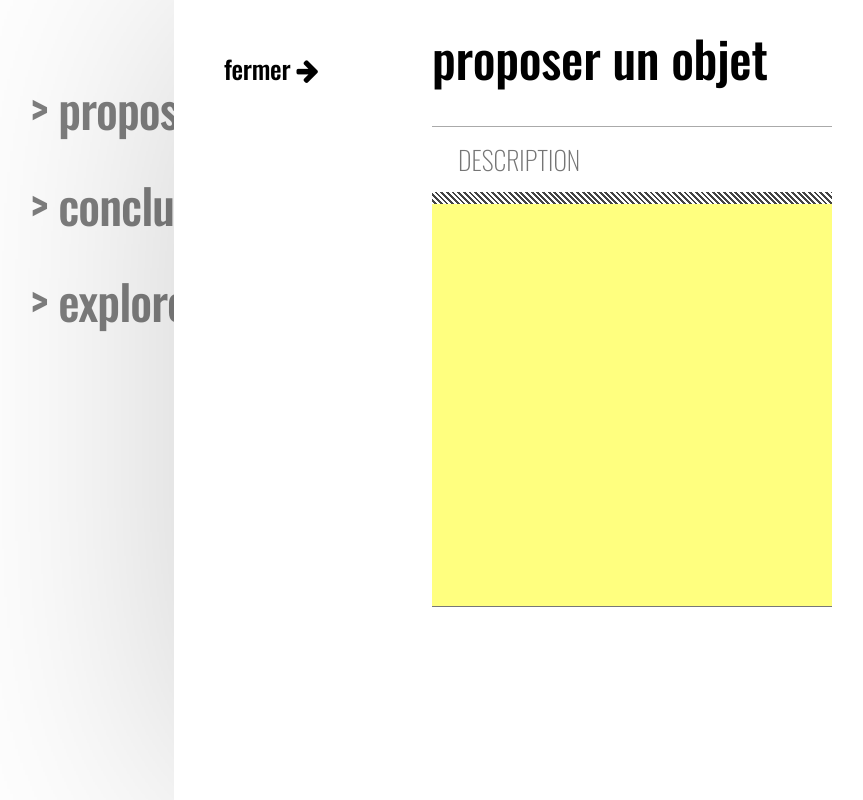
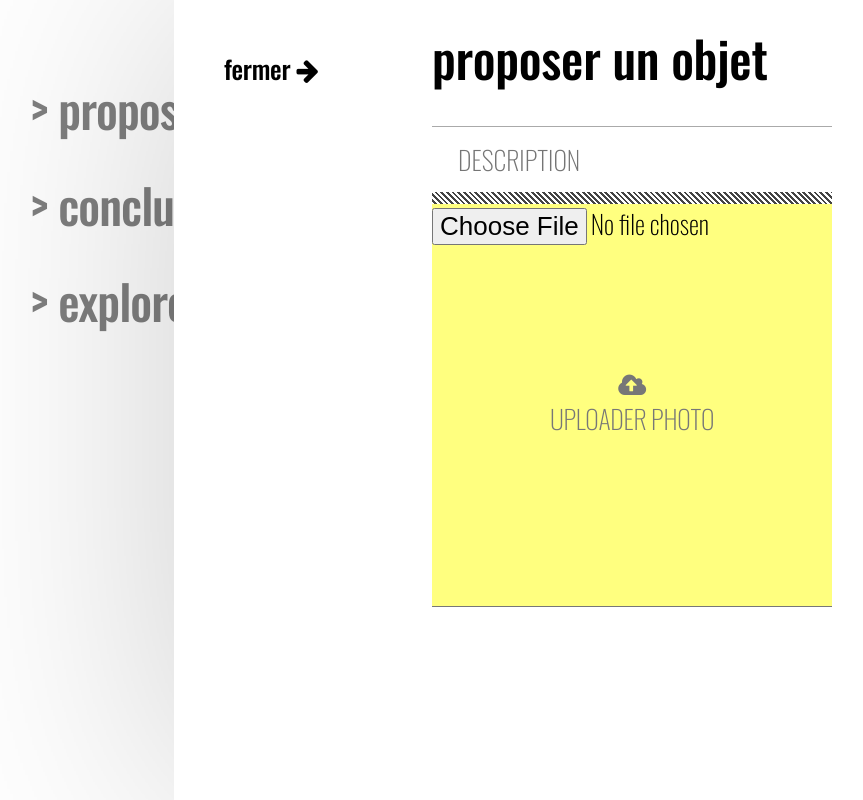
Before and after one commit to OkayX6/Liste, a React app in the folder Liste.Web/: page / in a window 1280 px wide. Shown: the whole page, without its empty margins (18-881 px from the left). Built offline with nearby package versions, Linux system fonts and the light colour scheme.

Commit message:
Broken layout

```diff
--- a/Liste.Web/src/index.css
+++ b/Liste.Web/src/index.css
@@ -181,6 +181,11 @@
     margin-top: 2rem;
     width: 25rem;
     height: 30rem;
+
+    font-family: "Oswald";
+    font-size: 26px;
+    font-weight: 200;
+    font-style: normal;
 }
 
 /* FORM: 1/2 - DESCRIPTION */
@@ -212,19 +217,21 @@
     cursor: pointer; /* "hand" cursor */
     width: 100%;
     height: 100%;
-    background: grey;
-    z-index: 0;
 }
 
 .add-item-form .picture-upload-bg {
     pointer-events: none;
-    display: block;
-    position: absolute;
+    display: flex;
+    flex-direction: column;
+    justify-content: center;
+    position: relative;
+    top: -100%;
     width: 100%;
     height: 100%;
-    background-color: #777;
-    opacity: 1;
-    z-index: 1;
+    text-align: center;
+    /*background: #FFFF7F;*/
+    color: #777;
+    text-transform: uppercase;
 }
 
 @media screen and (max-width: 42em) {
--- a/Liste.Web/src/index.js
+++ b/Liste.Web/src/index.js
@@ -24,6 +24,7 @@
             fbAccessToken: null,
             profilePicture: null,
             currentSection: 'add-object',
+            //currentSection: null,
         };
     }
 
@@ -117,8 +118,11 @@
                                         </div>
                                     </div>
                                     <div className="add-item-picture">
-                                        {/*<div className="picture-upload-bg"></div>
-                                        <input type="file" name="picture" />*/}
+                                        <input type="file" name="picture" />
+                                        <div className="picture-upload-bg">
+                                            <i className="fa fa-cloud-upload" aria-hidden="true"></i>
+                                            uploader photo
+                                        </div>
                                     </div>
                                 </form>
                             </div>
```
